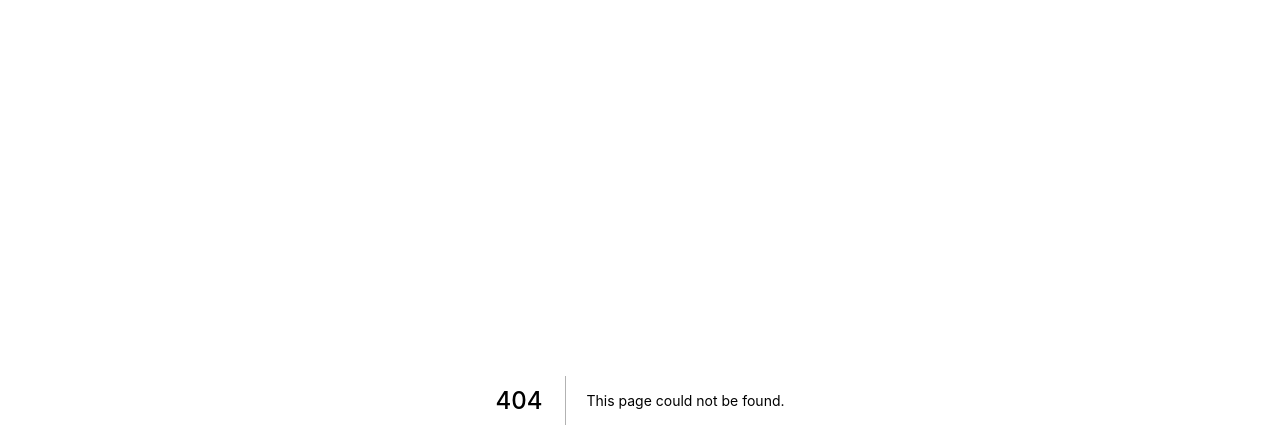
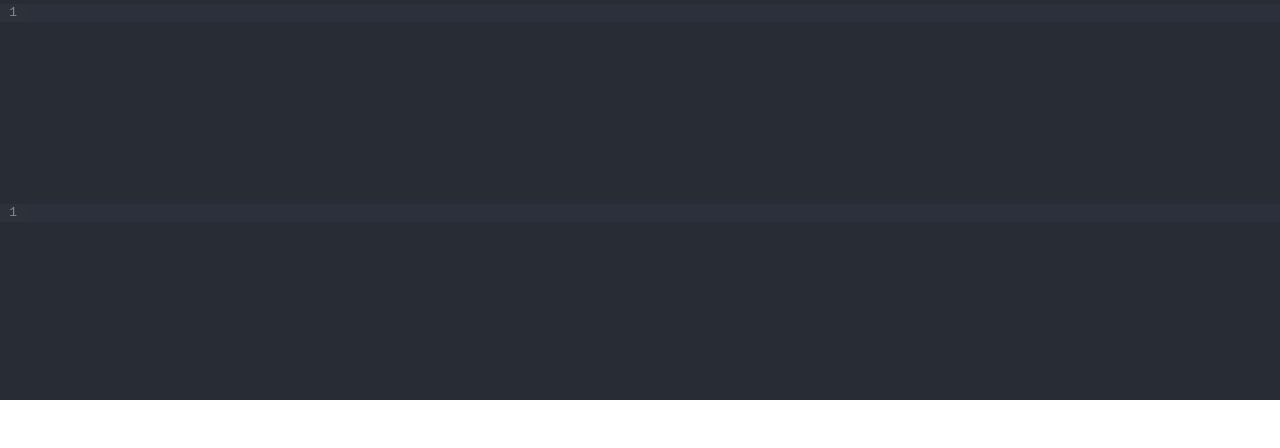
Before and after one commit to b1018043/dev-toys-cln, a Next.js app: page /textconv in a window 1280 px wide. Before the commit this address had no page. Shown: the top 448 px of the page. Built offline with nearby package versions, Linux system fonts and the light colour scheme.

Commit message:
feat:テキスト変換 toupper

```diff
--- /dev/null
+++ b/components/editor.tsx
@@ -0,0 +1,25 @@
+import * as React from "react";
+import { useState, useRef } from "react";
+import CodeMirror from "@uiw/react-codemirror";
+
+interface EditorProps {
+    text: string;
+    setText?: (text: string) => void;
+    editable?: boolean;
+};
+
+const defaultSetText: (text: string) => void = (text: string) => { };
+
+const Editor: React.FunctionComponent<EditorProps> = ({ text, setText = defaultSetText, editable = true }: EditorProps) => {
+    return (
+        <CodeMirror
+            value={text}
+            onChange={(v, _) => setText(v)}
+            editable={editable}
+            height="200px"
+            theme="dark"
+        />
+    )
+}
+
+export default Editor;
--- a/package.json
+++ b/package.json
@@ -9,6 +9,7 @@
     "lint": "next lint"
   },
   "dependencies": {
+    "@uiw/react-codemirror": "^4.5.1",
     "next": "12.1.0",
     "react": "17.0.2",
     "react-dom": "17.0.2"
--- /dev/null
+++ b/pages/textconv.tsx
@@ -0,0 +1,27 @@
+import type { NextPage } from 'next';
+import * as React from "react";
+import { useState, useEffect } from 'react';
+import Editor from "../components/editor";
+
+const TextConv: NextPage = () => {
+    const [inputText, setInputText] = useState<string>("");
+    const [convText, setConvText] = useState<string>("");
+    useEffect(() => {
+        const snakedInput = inputText.replaceAll(" ", "_");
+        setConvText(snakedInput.toUpperCase());
+    }, [inputText]);
+    return (
+        <div className="">
+            <Editor
+                text={inputText}
+                setText={setInputText}
+            />
+            <Editor
+                text={convText}
+                editable={false}
+            />
+        </div>
+    )
+}
+
+export default TextConv;
```
Also changed, not shown: pages/index.tsx (+8 -64 lines), 1 other file (tests, documents, lock files or other folders).
